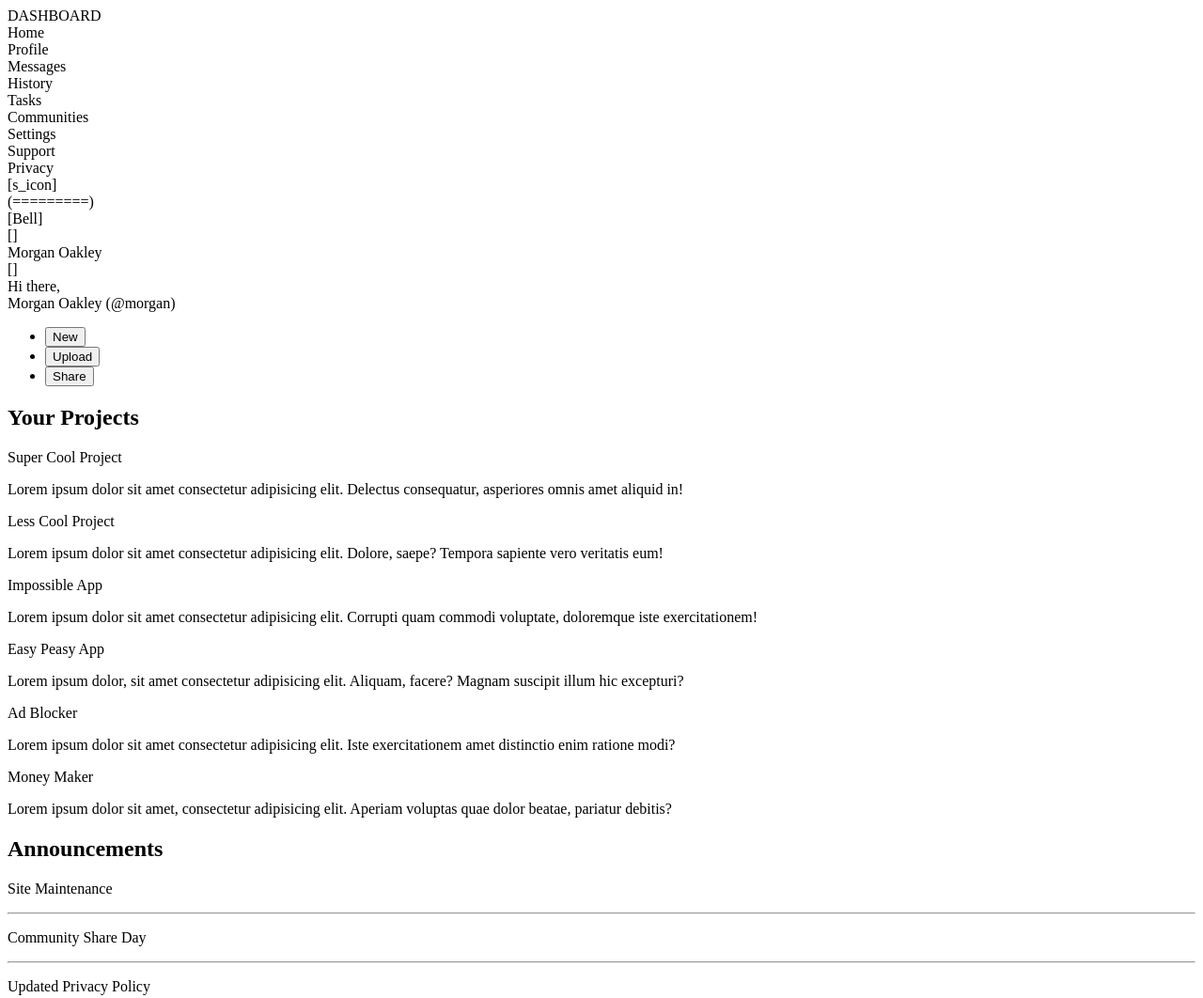
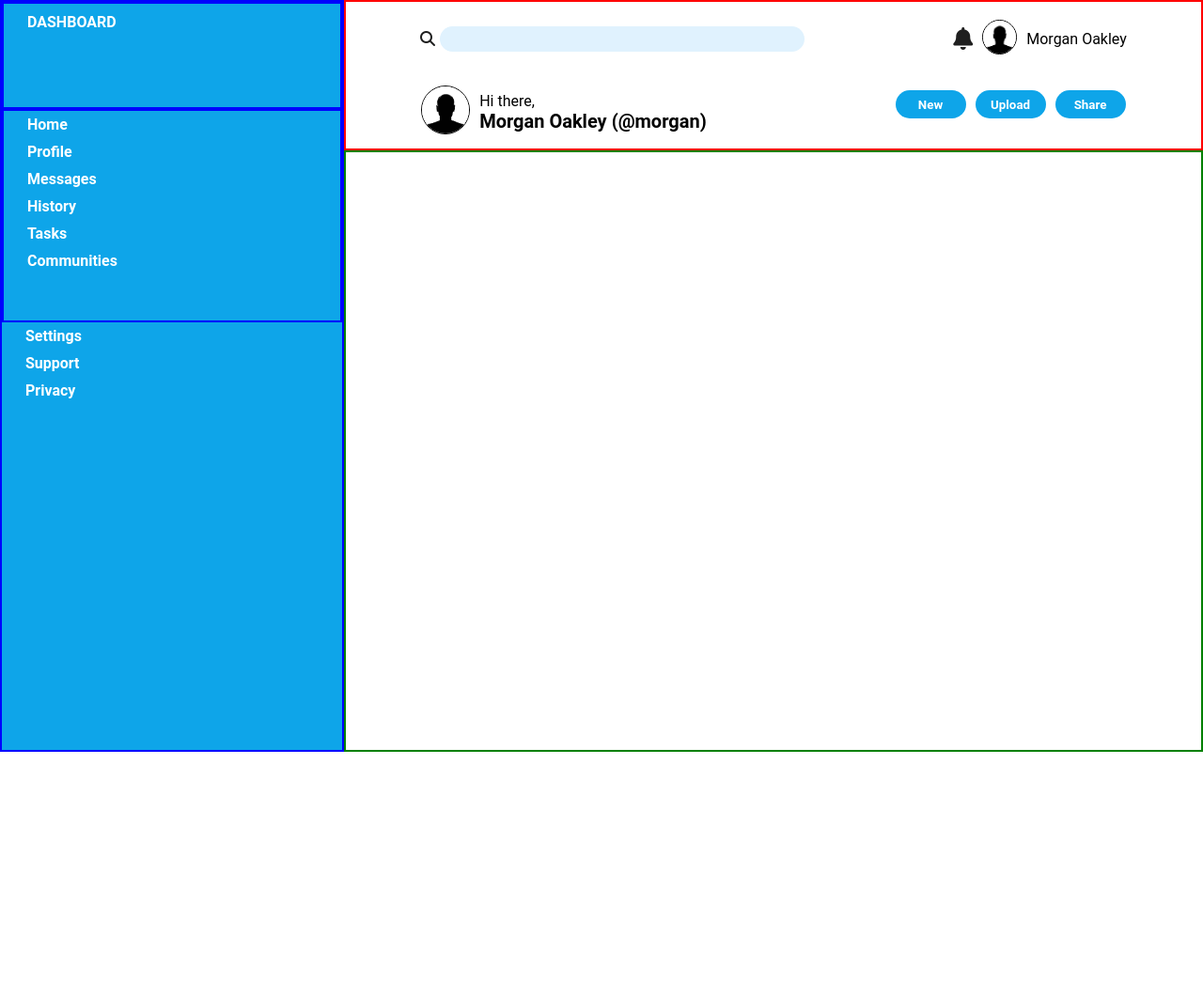
Before and after one commit to Tomasjaggard/odin-admin-dashboard, a plain HTML site: page index.html in a window 1280 px wide. Shown: the top 1062 px of the page at 94% size. After the commit the page ends 800 px from the top, so only its background shows below. Drawn offline with Linux system fonts and the light colour scheme.

Commit message:
Add styling

```diff
--- a/index.html
+++ b/index.html
@@ -5,36 +5,44 @@
     <meta name="viewport" content="width=device-width, initial-scale=1.0">
     <title>Document</title>
     <link rel="stylesheet" href="style.css">
+    <script src="https://kit.fontawesome.com/bd9757e4e7.js" crossorigin="anonymous"></script>
 </head>
 <body>
+    <div class="container">
         <div class="dashboard">
             <div id="logo">DASHBOARD</div>
             <div id="user_buttons">
-            <div class="user_button">Home</div>
-            <div class="user_button">Profile</div>
-            <div class="user_button">Messages</div>
-            <div class="user_button">History</div>
-            <div class="user_button">Tasks</div>
-            <div class="user_button">Communities</div>
+                <div class="dash_button">Home</div>
+                <div class="dash_button">Profile</div>
+                <div class="dash_button">Messages</div>
+                <div class="dash_button">History</div>
+                <div class="dash_button">Tasks</div>
+                <div class="dash_button">Communities</div>
             </div>
             <div id="support_buttons">
-            <div class="support_button">Settings</div>
-            <div class="support_button">Support</div>
-            <div class="support_button">Privacy</div>
+                <div class="dash_button">Settings</div>
+                <div class="dash_button">Support</div>
+                <div class="dash_button">Privacy</div>
             </div>
         </div>
         <nav>
             <div id="top">
-            <div id="search_icon">[s_icon]</div>
-            <div id="search_bar">(=========)</div>
-            <div id="notif_icon">[Bell]</div>
-            <div class="profile_picture">[]</div>
+                <div class="search">
+                    <div id="search_icon"><i class="fa-solid fa-magnifying-glass" style="color: #1f1f1f"></i></div>
+                    <form id="search_form" action="#" method="get">
+                        <input type="text" name="search_query" id="search_bar">
+                    </form>
+                </div>
+                <div class="profile">
+                    <div id="notif_icon"><i class="fa-solid fa-bell fa-xl" style="color: #1f1f1f;"></i></div>
+                    <div class="profile_picture"><img src="person.jpg" alt="profile picture"></div>
                     <div id="username">Morgan Oakley</div>
+                </div>
             </div>
             <div id="bottom">
                 <div class="nav_left">
-                <div class="profile_picture">[]</div>
-                <div id="greeting">
+                    <div class="profile_picture"><img src="person.jpg" alt="profile picture"></div>
+                    <div class="greeting">
                         <div id="greeting_text">Hi there,</div>
                         <div id="greeting_username">Morgan Oakley (@morgan)</div>
                     </div>
@@ -49,7 +57,7 @@
             </div>
         </nav>
         <div class="content">
-        <div class="projects">
+            <!-- <div class="projects">
                 <h2>Your Projects</h2>
                 <div class="card">
                     <p class="title">Super Cool Project</p>
@@ -121,6 +129,7 @@
                     <p class="username">@alex</p>
                     <p class="project_title">No Traffic Maker</p>
                 </div>
+            </div> -->
         </div>
     </div>
 </body>
--- a/style.css
+++ b/style.css
@@ -0,0 +1,165 @@
+*{
+    font-family: 'Roboto', sans-serif;
+    --primary-color: #0ea5e9;
+    --primary-background-color: #e0f2fe;
+}
+
+body{
+    padding: 0;
+    margin: 0;
+}
+
+.container{
+    height: 100vh;
+    display: grid;
+    grid-template-columns: repeat(7, 1fr);
+    grid-template-rows: repeat(5, 1fr);
+}
+
+.dashboard{
+    background-color: var(--primary-color);
+    color: white;
+    font-weight: bold;
+    display: grid;
+    grid-row: 1/6;
+    grid-column: 1/3;
+    grid-template-columns: 1fr;
+    grid-template-rows: repeat(7, 1fr);
+    border: 2px blue solid;
+}
+
+#logo{
+    grid-column: 1;
+    border: 2px blue solid;
+    padding: 10px 0 0 25px;
+}
+
+#user_buttons, #support_buttons{
+    padding-left: 25px;
+}
+
+#user_buttons{
+    grid-row: 2/4;
+    border: 2px blue solid;
+}
+
+#support_buttons{
+    grid-row: 4/5;
+}
+
+.dash_button{
+    padding: 5px 0 5px 0;
+}
+
+nav{
+    grid-column: 3/8;
+    grid-row: 1/2;
+    display: grid;
+    grid-template-columns: repeat(7,1fr);
+    grid-template-rows: repeat(2,1fr);
+    border: 2px red solid;
+}
+
+#top{
+    grid-column: 1/8;
+    grid-row: 1/2;
+    display: flex;
+    justify-content: space-around;
+}
+
+.search{
+    display: flex;
+    gap: 5px;
+    justify-content: center;
+    align-items: center;
+}
+
+#search_bar{
+    width: clamp(100px,30vw,1000px);
+    height: 25px;
+    border: none;
+    background-color: var(--primary-background-color);
+    border-radius: 25px;
+}
+
+.profile{
+    display: flex;
+    gap: 10px;
+    align-items: center;
+}
+
+.profile_picture img{
+    border-radius: 50px;
+    border: 1px black solid;
+    width: 35px;
+    height: auto;
+}
+
+#bottom{
+    grid-column: 1/8;
+    grid-row: 2/3;
+    display:flex;
+    justify-content: space-around;
+}
+
+#bottom .nav_left{
+    display: flex;
+    align-items: center;
+    gap: 10px;
+}
+
+.nav_left .profile_picture img{
+    width: 50px;
+    height: auto;
+}
+
+.greeting #greeting_username{
+    font-weight: bold;
+    font-size: 20px;
+}
+
+.nav_right ul{
+    display: flex;
+    align-items: center;
+    gap: 10px;
+    list-style: none;
+}
+
+.nav_right button{
+    width: 75px;
+    height: 30px;
+    color: white;
+    font-weight: bold;
+    background-color: var(--primary-color);
+    border: none;
+    border-radius: 25px;
+}
+
+.content{
+    grid-row: 2/6;
+    grid-column: 3/8;
+    display: grid;
+    grid-template-columns: repeat(5,1fr);
+    grid-template-rows: repeat(7,1fr);
+    border: 2px green solid;
+}
+
+.projects{
+    grid-row: 1/7;
+    grid-column: 1/4;
+}
+
+.card{
+    width: 200px;
+    height: 200px;
+}
+
+.announcements{
+    grid-row: 1/4;
+    grid-column: 5/6;
+}
+
+.trending{
+    grid-row: 4/6;
+    grid-column: 5/6;
+}
```
Also changed, not shown: person.jpg (added). Lines whose indentation alone changed are shown as unchanged.
